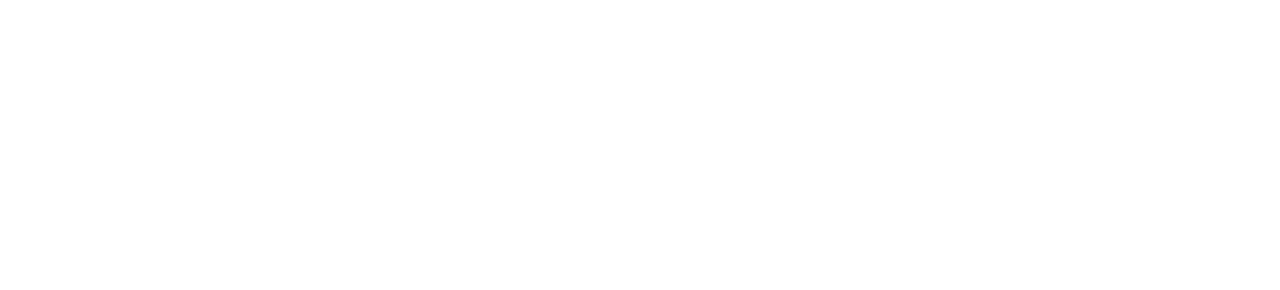
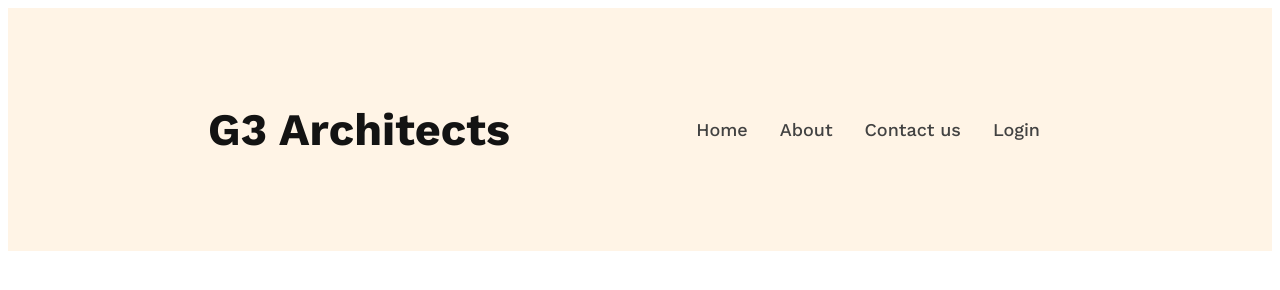
Before and after one commit to omor8243/g3-architects-project, a plain HTML site: page index.html in a window 1280 px wide. Drawn offline with nearby package versions, Linux system fonts and the light colour scheme; a web font is replaced by a local one.

Commit message:
added nav and logo

```diff
--- a/css/style.css
+++ b/css/style.css
@@ -3,3 +3,30 @@
  * {
    font-family: 'Work Sans', sans-serif;
  }
+ header{
+  background: rgba(255, 144, 14, 0.10);
+  padding: 50px 200px;
+ }
+ nav{
+  display: flex;
+  justify-content: space-between;
+  align-items: center;
+ }
+ .nav-title{
+  color: #131313;
+  font-size: 45px;
+  font-weight: 700;
+ }
+ nav > ul{
+  display: flex;
+ }
+ nav li{
+  list-style: none;
+  margin-right: 2rem;
+ }
+ nav li a{
+  text-decoration: none;
+  color: #424242;
+  font-size: 18px;
+  font-weight: 500;
+ }
--- a/index.html
+++ b/index.html
@@ -4,8 +4,27 @@
   <meta charset="UTF-8">
   <meta name="viewport" content="width=device-width, initial-scale=1.0">
   <title>G3 Architects</title>
+  <link rel="stylesheet" href="./css/style.css">
 </head>
 <body>
+  <!--header part stard-->
+  <header>
+    <nav>
+      <h3 class="nav-title">G3 Architects</h3>
+      <ul>
+        <li><a href="#">Home</a></li>
+        <li><a href="#">About</a></li>
+        <li><a href="#">Contact us</a></li>
+        <li><a href="#">Login</a></li>
+      </ul>
+    </nav>
+  </header>
+  <!--header part end-->
+  <!--main part start-->
+  <main>
 
+  </main>
+  <!--main part end-->
+  <footer></footer>
 </body>
 </html>
```
